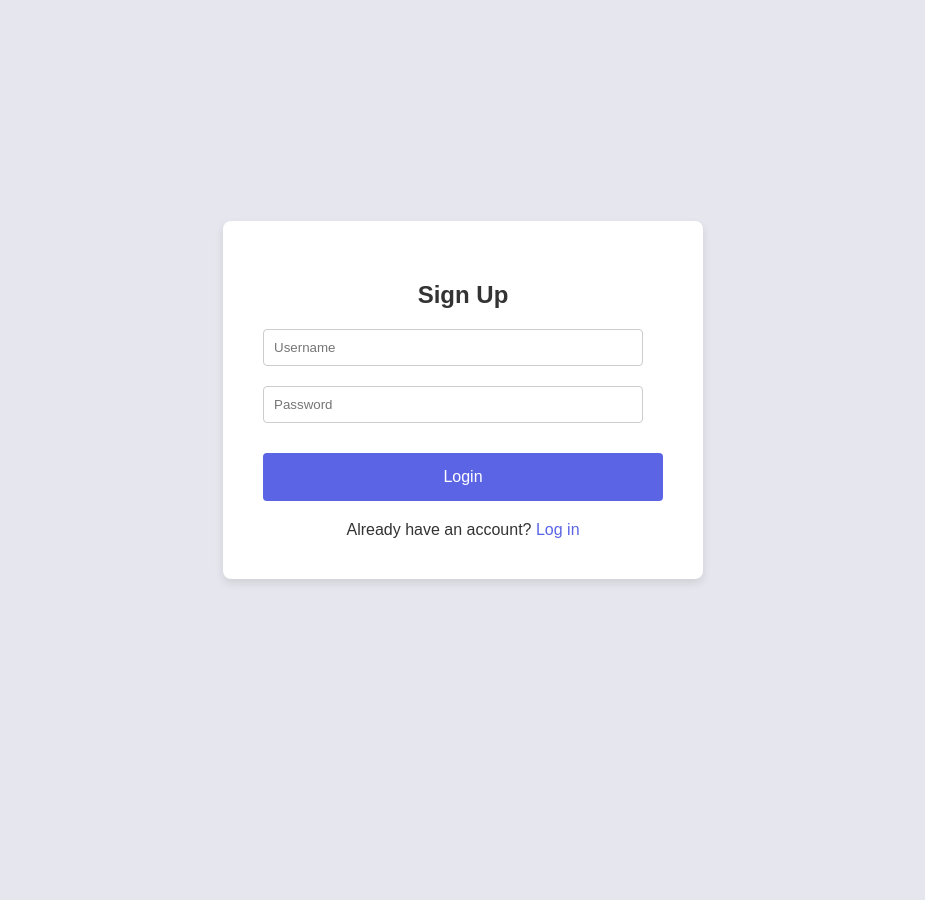
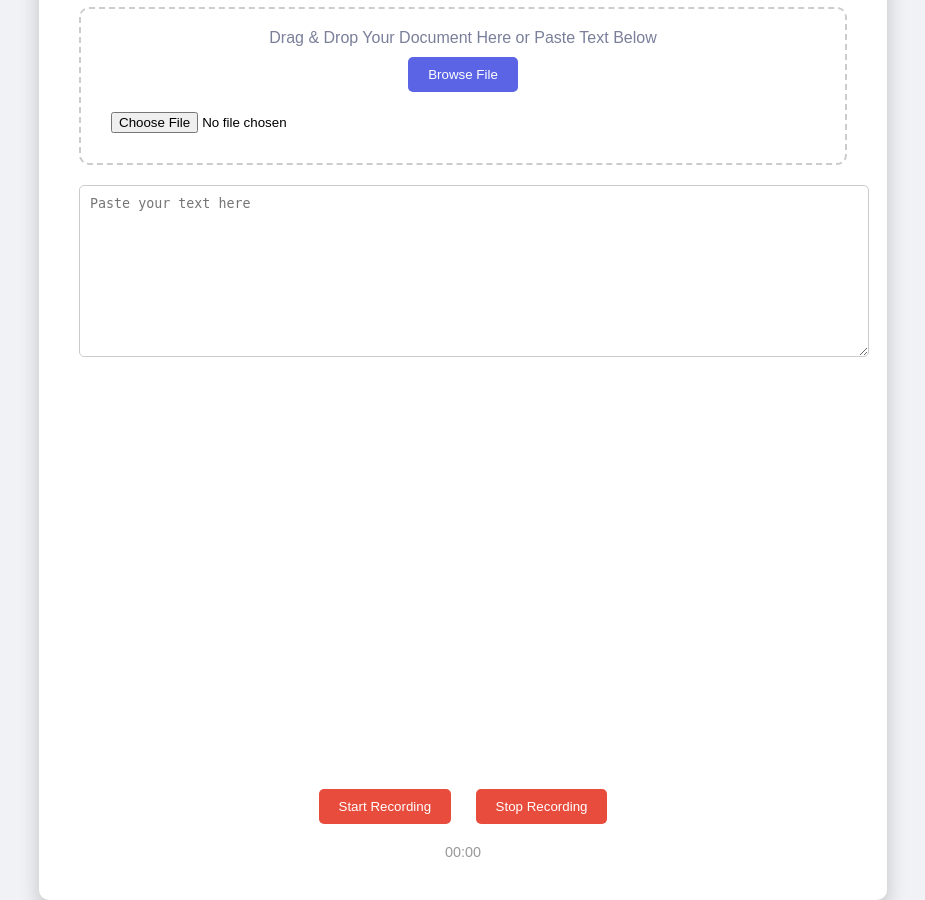
Before and after one commit to AmirFone/Hack_lama, a Flask app: page / in a window 1280 px wide. Shown: the whole page, without its empty margins (177-1102 px from the left). Before the commit the page ends 583 px from the top, so only its background shows below. Run offline with Flask 3, Linux system fonts and the light colour scheme.

Commit message:
Mvp for ui

```diff
--- a/templates/index.html
+++ b/templates/index.html
@@ -1,10 +1,14 @@
 <!DOCTYPE html>
-<html>
+<html lang="en">
 <head>
+    <meta charset="UTF-8">
+    <meta name="viewport" content="width=device-width, initial-scale=1.0">
+    <title>Document Submission and Video Recording</title>
     <style>
+        /* Styles adjusted for a modern and depth effect */
         body {
             font-family: 'Arial', sans-serif;
-  background-color: #e6e7ee; /* Adjusted to a light grey background */
+            background-color: #f0f2f5;
             margin: 0;
             padding: 0;
             display: flex;
@@ -12,101 +16,215 @@ body {
             align-items: center;
             height: 100vh;
         }
-.button {
+        .container {
+            background-color: #fff;
+            width: 768px;
+            padding: 40px;
+            border-radius: 10px;
+            box-shadow: 0 10px 20px rgba(0, 0, 0, 0.2);
+            text-align: center;
+            position: relative; /* For stacking the progress bar */
+        }
+        .container::before {
+            content: "";
+            position: absolute;
+            top: 0;
+            left: 0;
+            width: 100%;
+            height: 5px;
+            background: linear-gradient(90deg, #5b64e4, #4a56d3);
+            border-radius: 5px;
+        }
+        .container h2 {
+            color: #333;
+            margin-bottom: 20px;
+        }
+        .input-group {
+            margin-bottom: 20px;
+        }
+        .upload-box {
+            border: 2px dashed #ccc;
+            border-radius: 10px;
+            padding: 20px;
+            margin-bottom: 10px;
+            position: relative;
+        }
+        .drag-drop-text {
+            color: #7a7f9a;
+            margin-bottom: 10px;
+        }
+        .file-input, .text-area {
+            width: 100%;
+            border: none;
+            padding: 10px;
+            margin-top: 10px;
+            border-radius: 5px;
+        }
+        .text-area {
+            border: 1px solid #ccc;
+            height: 150px;
+            resize: vertical;
+        }
+        .browse-btn {
             background-color: #5b64e4;
             color: white;
             padding: 10px 20px;
             border: none;
             border-radius: 5px;
             cursor: pointer;
+        }
+        .browse-btn:hover {
+            background-color: #4a56d3;
+        }
+        .webcam-container {
             margin-top: 20px;
-	font-size: 16px; /* Larger font size for better visibility */
-	display: block; /* Makes the button a block element */
-	width: 100%; /* Full width */
-	box-sizing: border-box; /* Ensures padding does not add to the width */
+            text-align: center;
         }
-
-.button:hover {
-	background-color: #4a56d3;
-	box-shadow: 0 2px 4px rgba(0, 0, 0, 0.2); /* Subtle shadow for depth */
+        #webcam {
+            width: 100%;
+            height: auto;
+            border-radius: 10px;
+            margin-bottom: 10px;
         }
-
-
-.signup-container {
-  background-color: #ffffff;
-  width: 400px;
-  padding: 40px;
-  border-radius: 8px;
-  box-shadow: 0 4px 8px rgba(0, 0, 0, 0.1); /* Shadow for depth */
-  margin: auto;
+        .record-btn, .stop-btn {
+            background-color: #e74c3c;
+            color: white;
+            padding: 10px 20px;
+            border: none;
+            border-radius: 5px;
+            cursor: pointer;
+            margin: 10px;
         }
-
-h2 {
-  color: #333; /* Dark grey color for the text */
-  text-align: center;
-  margin-bottom: 20px;
+        .record-btn:hover, .stop-btn:hover {
+            background-color: #c0392b;
         }
-
-input[type=text], input[type=password] {
-  width: calc(100% - 20px);
-  padding: 10px;
-  margin-bottom: 20px;
-  border: 1px solid #ccc; /* Lighter border color */
-  border-radius: 4px;
-  box-sizing: border-box;
+        .record-progress {
+            width: 0;
+            height: 5px;
+            background: linear-gradient(90deg, #5b64e4, #4a56d3);
+            margin-top: 5px;
+            border-radius: 5px;
+            transition: width 1s ease;
         }
-
-input[type=submit] {
-  width: 100%;
-  background-color: #5b64e4; /* Adjusted to a blue color */
-  color: white;
-  padding: 15px 20px;
-  margin-top: 10px;
-  border: none;
-  border-radius: 4px;
-  cursor: pointer;
-  transition: background-color 0.3s ease;
+        .timer {
+            color: #999;
+            font-size: 0.9em;
         }
-
-input[type=submit]:hover {
-  background-color: #4a56d3; /* Darker blue on hover */
-}
-
-.already-account {
-  display: block;
-  text-align: center;
-  margin-top: 20px;
-  color: #333; /* Dark grey color for text */
-}
-
-a {
-  color: #5b64e4; /* Same blue color as the submit button for consistency */
-  text-decoration: none;
-}
-
-a:hover {
-  text-decoration: underline;
-}
-
-/* Responsive design */
-@media (max-width: 480px) {
-  .signup-container {
-    width: 95%;
+        @media (max-width: 800px) {
+            .container {
+                width: 90%;
                 padding: 20px;
             }
         }
     </style>
 </head>
 <body>
-  <div class="signup-container">
-    <h2>Sign Up</h2>
-    <form action="/login" method="post">
-      <input type="text" id="username" name="username" placeholder="Username">
-      <input type="password" id="password" name="password" placeholder="Password">
-      <input type="submit" value="Login" class="button">
-    </form>
-    <span class="already-account">Already have an account? <a href="/login">Log in</a></span>
+
+<div class="container">
+    <h2>Document Submission and Video Recording</h2>
+    <div class="input-group">
+        <div class="upload-box">
+            <div class="drag-drop-text">Drag & Drop Your Document Here or Paste Text Below</div>
+            <button class="browse-btn">Browse File</button>
+            <input type="file" class="file-input" onchange="handleFileUpload(this.files)">
         </div>
+        <textarea class="text-area" placeholder="Paste your text here" oninput="handleTextInput()"></textarea>
+    </div>
+    <div class="webcam-container">
+        <video id="webcam" autoplay></video>
+        <button class="record-btn" onclick="startRecording()">Start Recording</button>
+        <button class="stop-btn" onclick="stopRecording()">Stop Recording</button>
+        <div class="record-progress" id="recordProgress"></div>
+        <div class="timer" id="timer">00:00</div>
+    </div>
+</div>
+
+<script>
+    let progressInterval, recordingTime, maxRecordingTime = 15000;
+
+    function handleFileUpload(files) {
+        // File upload code...
+        showWebcam();
+    }
+
+    function handleTextInput() {
+        // Text input code...
+        showWebcam();
+    }
+
+    function showWebcam() {
+        document.getElementById('webcam').style.display = 'block';
+        document.querySelector('.record-btn').style.display = 'inline-block';
+        document.querySelector('.stop-btn').style.display = 'inline-block';
+        startWebcam();
+    }
+
+    function startWebcam() {
+        navigator.mediaDevices.getUserMedia({video: true, audio: false})
+            .then(stream => {
+                const video = document.getElementById('webcam');
+                video.srcObject = stream;
+                video.play();
+            })
+            .catch(err => {
+                console.error('Error accessing the webcam', err);
+            });
+    }
+
+    let mediaRecorder;
+    let recordedBlobs;
+
+    function handleDataAvailable(event) {
+        if (event.data && event.data.size > 0) {
+            recordedBlobs.push(event.data);
+        }
+    }
+
+    function startRecording() {
+        document.querySelector('.record-btn').disabled = true;
+        recordedBlobs = [];
+        const video = document.getElementById('webcam');
+        let stream = video.srcObject;
+        mediaRecorder = new MediaRecorder(stream, { mimeType: 'video/webm' });
+        mediaRecorder.ondataavailable = handleDataAvailable;
+        mediaRecorder.start();
+
+        // Start the progress indicator
+        const recordProgress = document.getElementById('recordProgress');
+        const timer = document.getElementById('timer');
+        recordProgress.style.width = '0%';
+        recordingTime = 0;
+        timer.textContent = '00:00';
+        progressInterval = setInterval(() => {
+            recordingTime += 1000;
+            const progress = (recordingTime / maxRecordingTime) * 100;
+            recordProgress.style.width = progress + '%';
+            let seconds = Math.floor((recordingTime / 1000) % 60);
+            let minutes = Math.floor((recordingTime / (1000 * 60)) % 60);
+            timer.textContent = `${minutes.toString().padStart(2, '0')}:${seconds.toString().padStart(2, '0')}`;
+            if (recordingTime >= maxRecordingTime) {
+                clearInterval(progressInterval);
+                stopRecording();
+            }
+        }, 1000);
+    }
+
+    function stopRecording() {
+        document.querySelector('.record-btn').disabled = false;
+        mediaRecorder.stop();
+        clearInterval(progressInterval); // Stop the progress indicator
+        const blob = new Blob(recordedBlobs, { type: 'video/webm' });
+        // Handle the recorded blob as needed...
+        // Example: Download the video file
+        // ...
+        // Stop all video streams
+        const video = document.getElementById('webcam');
+        video.srcObject.getTracks().forEach(track => track.stop());
+    }
+
+    // Drag and drop functionality...
+    // ...
+</script>
+
 </body>
-
 </html>
```
Also changed, not shown: facial_expressions.py (+6 -5 lines), templates/demo_upload.html (deleted, +0 -214 lines), 1 other file. Lines whose indentation alone changed are shown as unchanged.
